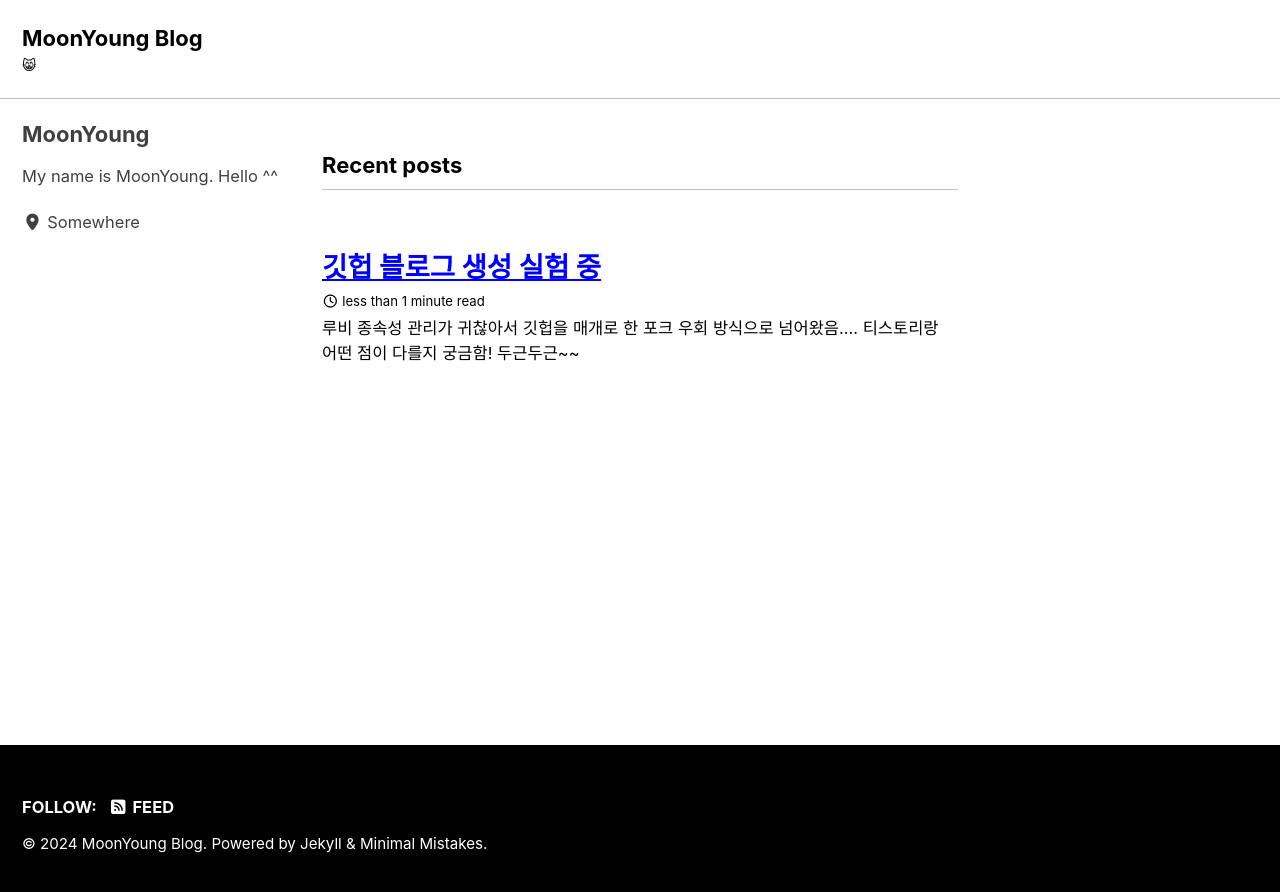
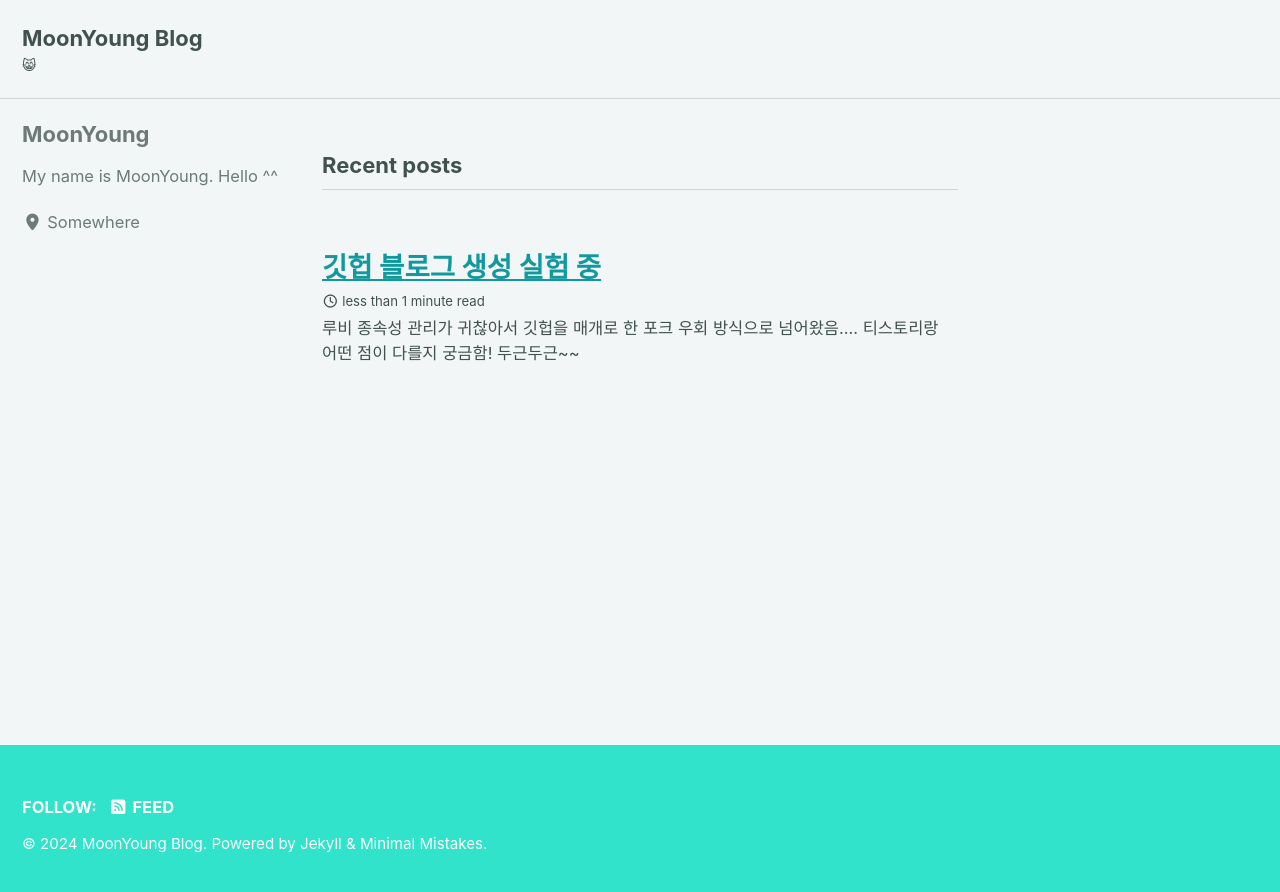
Before and after one commit to MOONisYOUNG/MOONisYOUNG.github.io, a Jekyll site: the page built from index.html, in a window 1280 px wide. Shown: the top 892 px of the page. Built offline with Jekyll 4.4.1, drawn with Linux system fonts in a browser that asks for light colours; cached includes are drawn as plain includes; the list of posts is cut into pages by our own code.

Commit message:
Update _config.yml

```diff
--- a/_config.yml
+++ b/_config.yml
@@ -12,7 +12,7 @@
 
 # theme                  : "minimal-mistakes-jekyll"
 # remote_theme           : "mmistakes/minimal-mistakes"
-minimal_mistakes_skin    : "contrast" # "air", "aqua", "contrast", "dark", "dirt", "neon", "mint", "plum", "sunrise", "default"
+minimal_mistakes_skin    : "mint" # "air", "aqua", "contrast", "dark", "dirt", "neon", "mint", "plum", "sunrise", "default"
 
 # Site Settings
 locale                   : "en-US"
```
